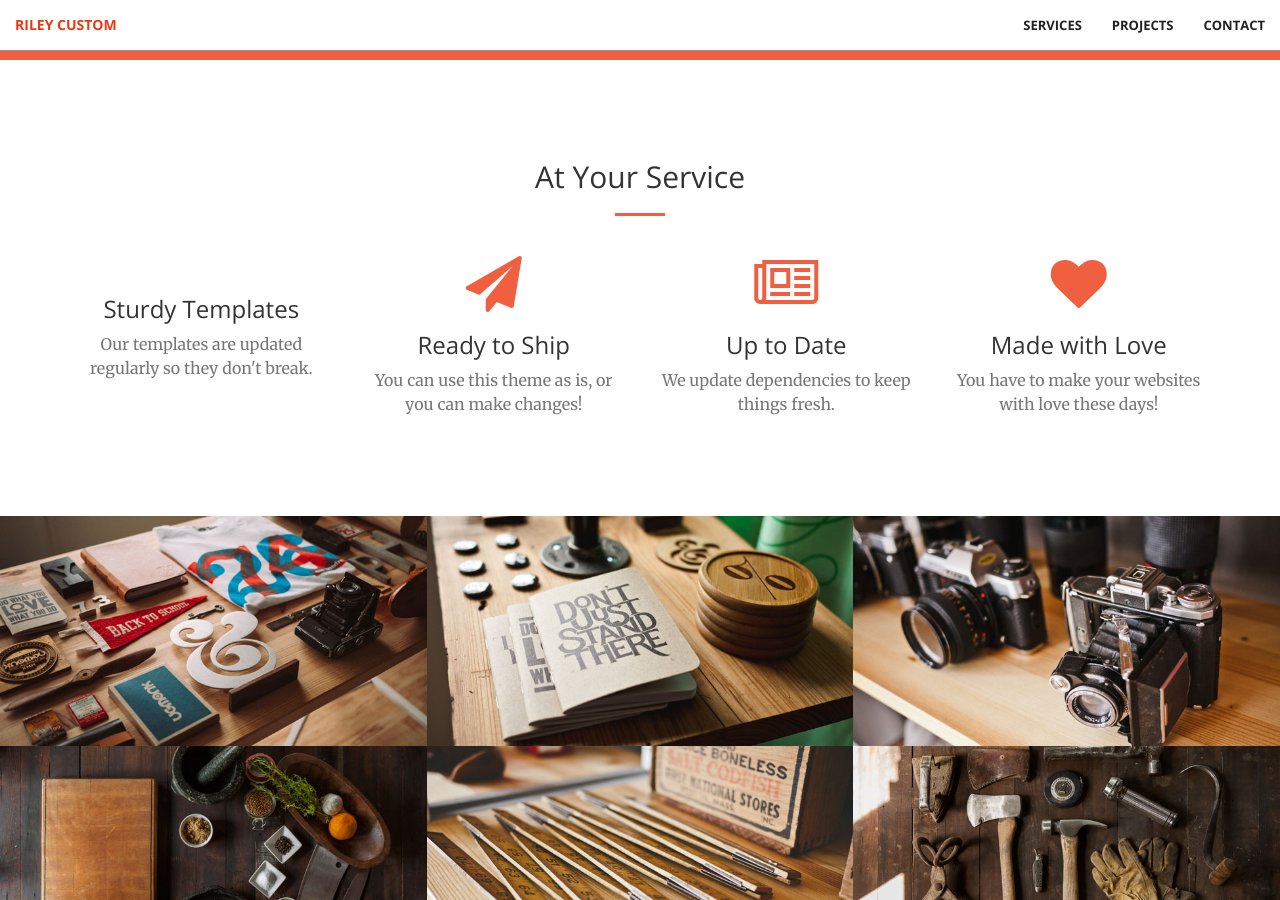
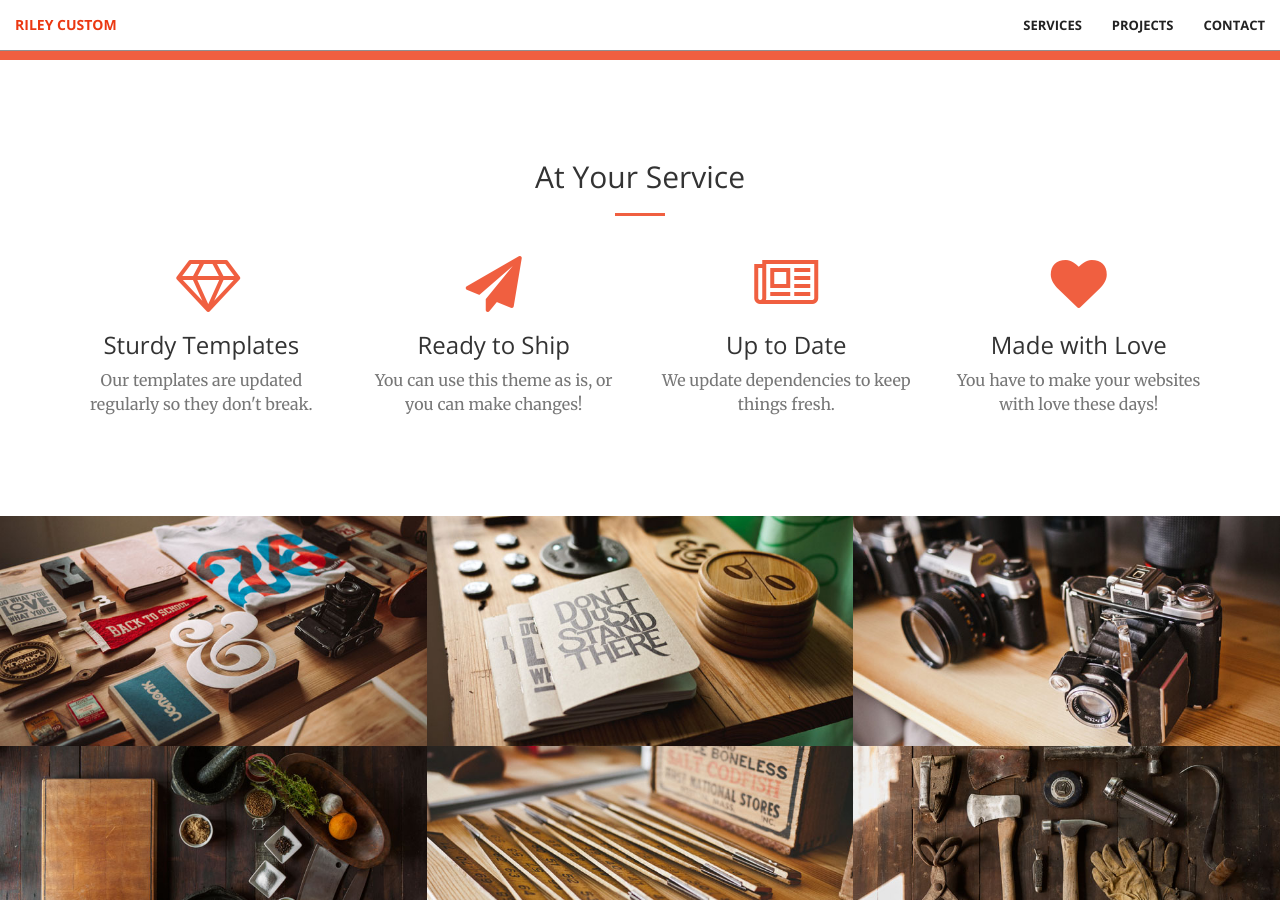
Before and after one commit to onchino/Riley-Custom-Painting, a Jekyll site: the page built from index.html, in a window 1280 px wide and 900 px high, scrolled down 1234 px. Built offline with Jekyll 4.4.1, drawn with Linux system fonts in a browser that asks for light colours.

Commit message:
Update services.html

```diff
--- a/_includes/services.html
+++ b/_includes/services.html
@@ -11,7 +11,8 @@
         <div class="row">
             <div class="col-lg-3 col-md-6 text-center">
                 <div class="service-box">
-                    <i class="fa fa-4x fa-paint-roller wow bounceIn text-primary"></i>
+                    <i class="fas fa-paper-plane wow bounceIn text-primary"></i>
+                    <i class="fa fa-4x fa-diamond wow bounceIn text-primary"></i>
                     <h3>Sturdy Templates</h3>
                     <p class="text-muted">Our templates are updated regularly so they don't break.</p>
                 </div>
```
